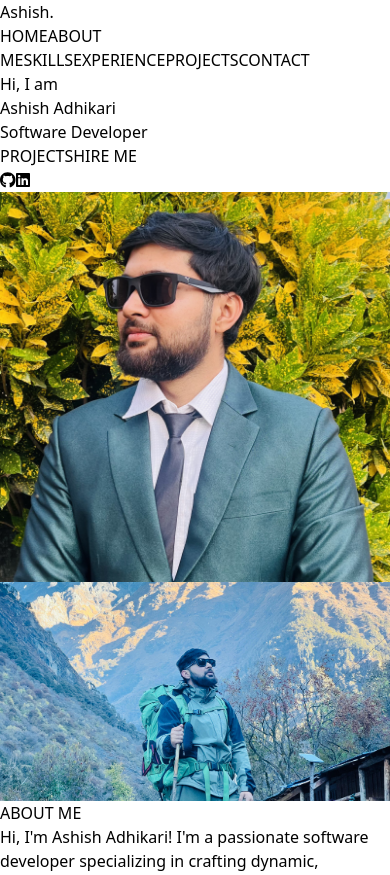
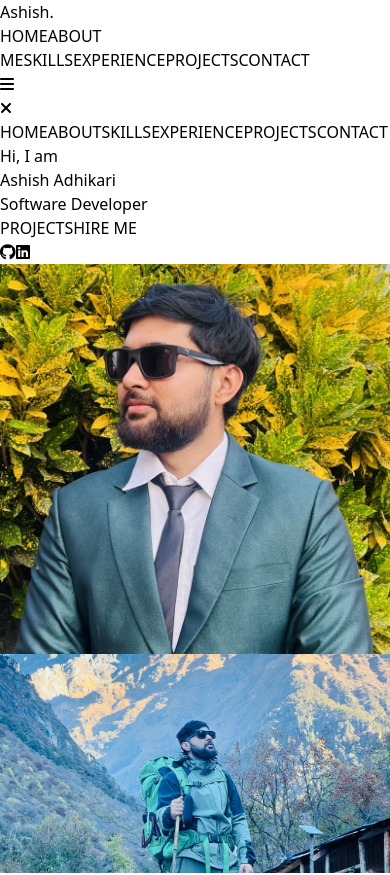
Before and after one commit to ashish10adhikari/ashish10adhikari.github.io, a React (Vite) app: page / in a window 390 px wide. Shown: the top 875 px of the page. Built offline with nearby package versions, Linux system fonts and the light colour scheme.

Commit message:
added responsive to navbar

```diff
--- a/src/Components/Navbar.jsx
+++ b/src/Components/Navbar.jsx
@@ -1,19 +1,110 @@
 import React from "react";
+import { FontAwesomeIcon } from "@fortawesome/react-fontawesome";
+import { faBars, faXmark } from "@fortawesome/free-solid-svg-icons";
+import { useState, useEffect } from "react";
 
 const Navbar = () => {
+  const [mobileMenu, setMobileMenu] = useState(false);
+  useEffect(() => {
+    if (mobileMenu) {
+      document.body.style.overflow = "hidden";
+    } else {
+      document.body.style.overflow = "auto";
+    }
+    return () => {
+      document.body.style.overflow = "auto";
+    };
+  }, [mobileMenu]);
   return (
     <div className="flex justify-evenly w-full py-5 px-20 shadow-md gap-20 fixed z-50 bg-white">
       <div className="justify-start">
-        <a href="#Header"><h1 className="text-4xl font-bold hover:text-blue-500 text-gray-600">Ashish.</h1></a>
+        <a href="#Header">
+          <h1 className="text-4xl font-bold hover:text-blue-500 text-gray-600">
+            Ashish.
+          </h1>
+        </a>
       </div>
-      <ul className="flex gap-8 px-5 py-3 font-bold text-gray-600">
-        <a className="hover:text-blue-500 transition-all" href="#Header">HOME</a>
-        <a className="hover:text-blue-500 transition-all" href="#About">ABOUT ME</a>
-        <a className="hover:text-blue-500 transition-all" href="#Skill">SKILLS</a>
-        <a className="hover:text-blue-500 transition-all" href="#Experience">EXPERIENCE</a>
-        <a className="hover:text-blue-500 transition-all" href="#Project">PROJECTS</a>
-        <a className="hover:text-blue-500 transition-all" href="#Contact">CONTACT</a>
+      <ul className="md:flex gap-8 px-5 py-3 font-bold text-gray-600 hidden">
+        <a className="hover:text-blue-500 transition-all" href="#Header">
+          HOME
+        </a>
+        <a className="hover:text-blue-500 transition-all" href="#About">
+          ABOUT ME
+        </a>
+        <a className="hover:text-blue-500 transition-all" href="#Skill">
+          SKILLS
+        </a>
+        <a className="hover:text-blue-500 transition-all" href="#Experience">
+          EXPERIENCE
+        </a>
+        <a className="hover:text-blue-500 transition-all" href="#Project">
+          PROJECTS
+        </a>
+        <a className="hover:text-blue-500 transition-all" href="#Contact">
+          CONTACT
+        </a>
       </ul>
+      <FontAwesomeIcon
+        icon={faBars}
+        className="text-2xl md:hidden"
+        onClick={() => setMobileMenu(true)}
+      />
+      <div
+        className={`md:hidden ${
+          mobileMenu ? "fixed w-full h-full" : "hidden"
+        } right-0 top-0 bottom-0 bg-white transition-all z-50`}
+      >
+        <div className="flex justify-end p-6 cursor-pointer">
+          <FontAwesomeIcon
+            icon={faXmark}
+            onClick={() => setMobileMenu(false)}
+          />
+        </div>
+        <ul className="flex flex-col items-center font-medium gap-2 mt-5 px-5 text-lg">
+          <a
+            onClick={() => setMobileMenu(false)}
+            href="#Header"
+            className="px-4 py-2 rounded-full inline-block hover:bg-gray-100"
+          >
+            HOME
+          </a>
+          <a
+            onClick={() => setMobileMenu(false)}
+            href="#About"
+            className="px-4 py-2 rounded-full inline-block hover:bg-gray-100"
+          >
+            ABOUT
+          </a>
+          <a
+            onClick={() => setMobileMenu(false)}
+            href="#Skill"
+            className="px-4 py-2 rounded-full inline-block hover:bg-gray-100"
+          >
+            SKILLS
+          </a>
+          <a
+            onClick={() => setMobileMenu(false)}
+            href="#Experience"
+            className="px-4 py-2 rounded-full inline-block hover:bg-gray-100"
+          >
+            EXPERIENCE
+          </a>
+          <a
+            onClick={() => setMobileMenu(false)}
+            href="#Project"
+            className="px-4 py-2 rounded-full inline-block hover:bg-gray-100"
+          >
+            PROJECTS
+          </a>
+          <a
+            onClick={() => setMobileMenu(false)}
+            href="#Contact"
+            className="px-4 py-2 rounded-full inline-block hover:bg-gray-100"
+          >
+            CONTACT
+          </a>
+        </ul>
+      </div>
     </div>
   );
 };
--- a/src/Components/Project.jsx
+++ b/src/Components/Project.jsx
@@ -21,7 +21,7 @@ const Project = () => {
           { image: portfolio, title: "Portfolio Website" }
         ].map((project, index) => (
           <div key={index} className="flex flex-col p-5 rounded-lg shadow-lg hover:shadow-2xl">
-            <img src={project.image} alt={project.title} className="rounded-3xl w-full object-cover" />
+            <img src={project.image} alt={project.title} className="rounded-3xl w-full object-cover h-52" />
             <hr className="border-1 border-black my-4" />
             <div className="text-center">
               <h2 className="text-2xl font-bold text-gray-600">{project.title}</h2>
```
